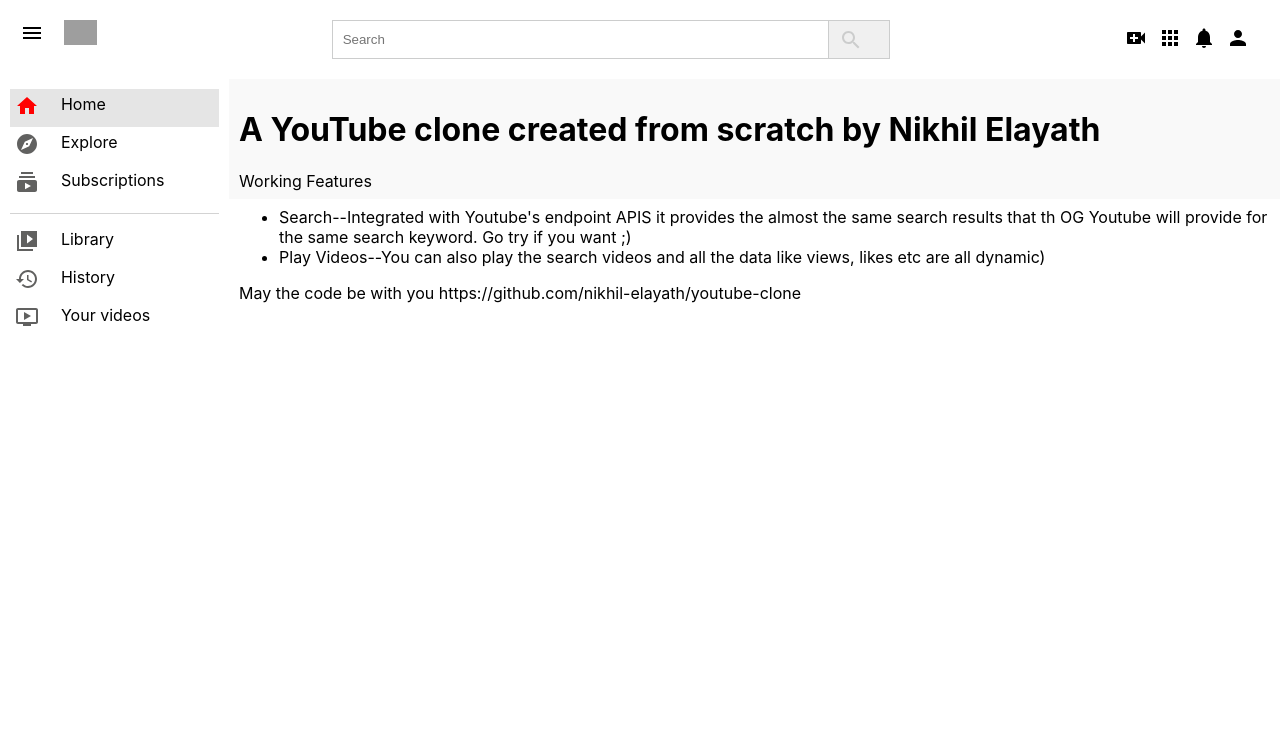
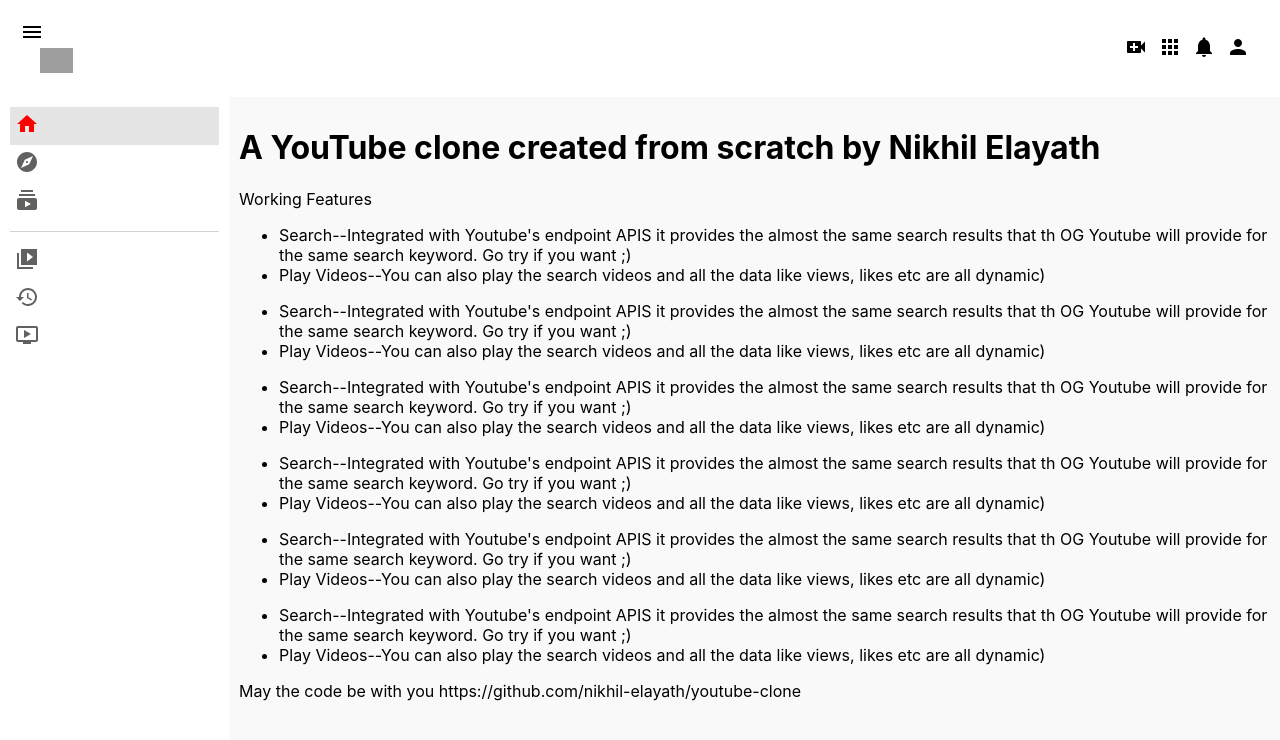
Before and after one commit to nikhil-elayath/youtube-clone, a React (Create React App) app in the folder client/: page / in a window 1280 px wide. Shown: the top 740 px of the page. Built offline with nearby package versions, Linux system fonts and the light colour scheme; grey boxes are pictures that could not be loaded; what javascript-time-ago would draw is missing.

Commit message:
added responsiveness

```diff
--- a/client/src/App.css
+++ b/client/src/App.css
@@ -62,3 +62,18 @@
   grid-column-gap: 0px;
 
 }
+
+
+
+@media only screen and (max-width: 320px) {
+  #appMainContainer{
+
+    display: grid;
+    grid-template-columns: 1fr;
+    grid-column-gap: 0px;
+    align-items: center;
+
+  }
+
+
+}
--- a/client/src/App.js
+++ b/client/src/App.js
@@ -30,7 +30,7 @@
 
      </div>
      <div  id="appMainContainer">
-     <div>
+     <div >
        <SideBar/>
 
        </div>
--- a/client/src/actions/Search.js
+++ b/client/src/actions/Search.js
@@ -14,7 +14,7 @@
 
     // console.log("from serach action", data)
     return axios
-    .post('https://youtube-clone-node.herokuapp.com/api/'+'search/search', data)
+    .post('url'+'search/search', data)
     .then(response => {
         console.log("response from actons", response.data.data)
        return dispatch({
--- a/client/src/assests/styles/Header.css
+++ b/client/src/assests/styles/Header.css
@@ -46,3 +46,40 @@
     width: 50px;
     height: 32px;
 }
+
+
+
+@media only screen and (max-width: 320px) {
+
+    #drawerLogo{
+        display: none;
+        height: 10%;
+        width: 10%;
+    }
+    #header__logo{
+        height: 50%;
+        width: 50%;
+        z-index: 1000;
+        margin: 0;
+    }
+    #appsIcon{
+        display: none;
+
+    }
+    #appsIcon{
+        display: none;
+
+    }
+    #appsIcon{
+        display: none;
+
+    }
+    #appsIcon{
+        display: none;
+
+    }
+
+
+
+
+}
--- a/client/src/assests/styles/SideBar.css
+++ b/client/src/assests/styles/SideBar.css
@@ -273,3 +273,46 @@
     margin-top: 10px;
     margin-bottom: 10px;
 }
+
+
+
+/* mobile view */
+
+
+@media only screen and (max-width: 320px) {
+    #mainContainer  {
+        background-color:white;
+        align-content: center;
+        overflow: hidden;
+        position: fixed;
+        bottom: 0;
+        width: 100%;
+        display: flex;
+        justify-content: space-evenly;
+        height: 5%;
+
+
+    }
+
+    #selectedHomeContainer{
+/* background-color: aqua; */
+    /* display: grid;
+    grid-template-columns: 1.5fr 5fr;
+    grid-column-gap: 0px;
+    align-content: center;
+    background-color:#E5E5E5;
+    padding: 5px;
+    color:#FF0000;
+    cursor: pointer; */
+    padding: 0;
+
+
+
+}
+#selectedHomeIcon{
+    color:#FF0000;
+
+
+}
+
+}
--- a/client/src/components/Header.js
+++ b/client/src/components/Header.js
@@ -25,7 +25,9 @@
         <div>
             <div id='headerMainContainer'>
                 <div id="header__left">
+                    <div id="drawerLogo">
                     <MenuIcon/>
+                    </div>
                     <img id="header__logo" onClick={()=>onYoutubeLogoClick()}
                     src="https://upload.wikimedia.org/wikipedia/commons/thumb/b/b8/YouTube_Logo_2017.svg/512px-YouTube_Logo_2017.svg.png"
                     />
@@ -35,14 +37,22 @@
                     </div>
                 <div id="header__rightContainer">
                     <div id="header__rightContainerIcon">
+                    <div id="appsIcon">
+
                 <VideoCallIcon/>
+                </div>
                 </div>
 
                 <div id="header__rightContainerIcon">
+                    <div id="appsIcon">
                     <AppsIcon/>
                     </div>
+                    </div>
                     <div id="header__rightContainerIcon">
+                    <div id="appsIcon">
+
                     <NotificationsIcon/>
+                    </div>
                     </div>
 
                     <div id="header__rightContainerIcon">
--- a/client/src/components/HomeSection.js
+++ b/client/src/components/HomeSection.js
@@ -9,10 +9,30 @@
 
 
     return (
-        <div style={{backgroundColor:"#f9f9f9", height:"100px", padding:"10px"}}>
+        <div style={{backgroundColor:"#f9f9f9", height:"100%", padding:"10px"}}>
             {/* <YouTube videoId="VEkj2sanAeU" /> */}
             <h1>A YouTube clone created from scratch by Nikhil Elayath </h1>
             <p>Working Features</p>
+            <ul>
+                <li>Search--Integrated with Youtube's endpoint APIS it provides the almost the same search results that th OG Youtube will provide for the same search keyword. Go try if you want ;) </li>
+                <li>Play Videos--You can also play the search videos and all the data like views, likes etc are all dynamic) </li>
+            </ul>
+            <ul>
+                <li>Search--Integrated with Youtube's endpoint APIS it provides the almost the same search results that th OG Youtube will provide for the same search keyword. Go try if you want ;) </li>
+                <li>Play Videos--You can also play the search videos and all the data like views, likes etc are all dynamic) </li>
+            </ul>
+            <ul>
+                <li>Search--Integrated with Youtube's endpoint APIS it provides the almost the same search results that th OG Youtube will provide for the same search keyword. Go try if you want ;) </li>
+                <li>Play Videos--You can also play the search videos and all the data like views, likes etc are all dynamic) </li>
+            </ul>
+            <ul>
+                <li>Search--Integrated with Youtube's endpoint APIS it provides the almost the same search results that th OG Youtube will provide for the same search keyword. Go try if you want ;) </li>
+                <li>Play Videos--You can also play the search videos and all the data like views, likes etc are all dynamic) </li>
+            </ul>
+            <ul>
+                <li>Search--Integrated with Youtube's endpoint APIS it provides the almost the same search results that th OG Youtube will provide for the same search keyword. Go try if you want ;) </li>
+                <li>Play Videos--You can also play the search videos and all the data like views, likes etc are all dynamic) </li>
+            </ul>
             <ul>
                 <li>Search--Integrated with Youtube's endpoint APIS it provides the almost the same search results that th OG Youtube will provide for the same search keyword. Go try if you want ;) </li>
                 <li>Play Videos--You can also play the search videos and all the data like views, likes etc are all dynamic) </li>
--- a/client/src/components/Search.js
+++ b/client/src/components/Search.js
@@ -37,7 +37,7 @@
     return (
         <div>
             <form onSubmit={onSearchSubmit}>
-            <div style={{display:"flex", alignItems:"center", border:"1px solid #CCCDCD"}}>
+            <div style={{display:"flex", alignItems:"center", border:"1px solid #CCCDCD", display:"none"}}>
                 <input type="text" name="search" placeholder="Search" onChange={onTextEnter} style={{ width:"250%", height:"30px", flex:1, alignItems:"center", border:"none", paddingLeft:"10px"}}/>
                 <div id="searchIcon" onClick={onSearchSubmit}>
                 <SearchIcon />
--- a/client/src/components/SideBar.js
+++ b/client/src/components/SideBar.js
@@ -118,27 +118,27 @@
                     <div id={homeSelected==true?"selectedHomeIcon":"homeIcon"}>
                     <HomeIcon/>
                          </div>
-                    <div>
+                    {/* <div>
                         Home
-                        </div>
+                        </div> */}
 
                     </div>
                 <div id= {trendingSelected==true? "selectedTrendingContainer": "trendingContainer"} onClick={onTrendingContainerClick}>
                 <div id={trendingSelected==true?"selectedTrendingIcon":"trendingIcon"}>
                     <ExploreIcon/>
                          </div>
-                    <div>
+                    {/* <div>
                         Explore
-                        </div>
+                        </div> */}
 
                     </div>
                 <div id= {subscriptionSelected==true? "selectedSubscriptionContainer": "subscriptionContainer"} onClick={onSubsContainerClick}>
                 <div id={subscriptionSelected==true?"selectedSubscriptionIcon":"subscriptionIcon"}>
                     <SubscriptionsIcon/>
                          </div>
-                    <div>
+                    {/* <div>
                         Subscriptions
-                        </div>
+                        </div> */}
 
                     </div>
 
@@ -148,27 +148,27 @@
                     <div id={librarySelected==true?"selectedLibraryIcon":"libraryIcon"}>
                     <VideoLibrarySharpIcon/>
                          </div>
-                    <div>
+                    {/* <div>
                         Library
-                        </div>
+                        </div> */}
 
                     </div>
                 <div id= {historySelected==true? "selectedHistoryContainer": "historyContainer"} onClick={onHistoryContainerClick}>
                 <div id={historySelected==true?"selectedHistoryIcon":"historyIcon"}>
                     <HistorySharpIcon/>
                          </div>
-                    <div>
+                    {/* <div>
                         History
-                        </div>
+                        </div> */}
 
                     </div>
                 <div id= {yourVideosSelected==true? "selectedYourVideosContainer": "yourVideosContainer"} onClick={onYourVideosContainerClick}>
                 <div id={yourVideosSelected==true?"selectedYourVideosIcon":"yourVideosIcon"}>
                     <OndemandVideoOutlinedIcon/>
                          </div>
-                    <div>
+                    {/* <div>
                         Your videos
-                        </div>
+                        </div> */}
 
                     </div>
                 {/* <div id= {subscriptionSelected==true? "selectedSubscriptionContainer": "subscriptionContainer"} onClick={onSubsContainerClick}>
```
